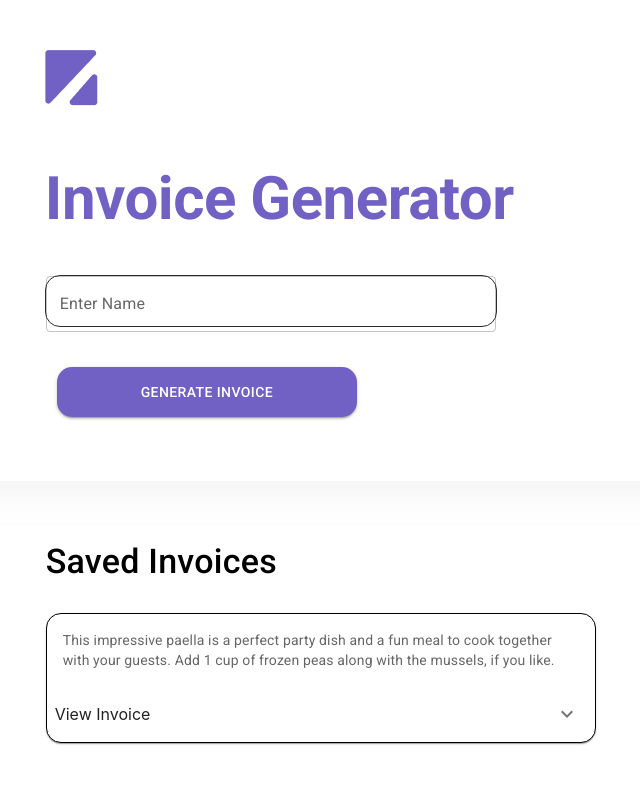
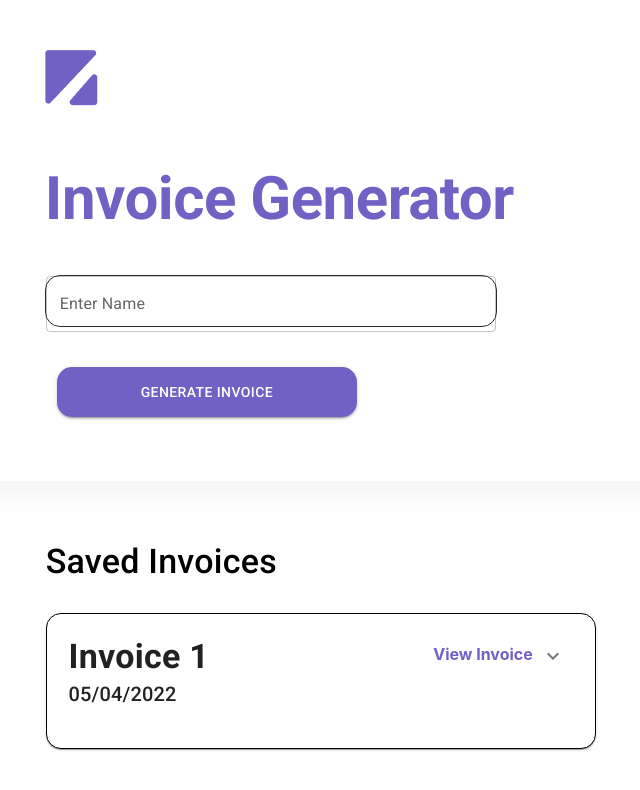
Before and after one commit to karanysingh/invoice-gen, a React (Create React App) app: page / in a window 1280 px wide. Shown: the top 790 px of the page, without its empty margins (61-701 px from the left). Built offline with nearby package versions, Linux system fonts and the light colour scheme.

Commit message:
Added routing
- Added a View
- Added routing
- Design changes

```diff
--- a/package.json
+++ b/package.json
@@ -14,6 +14,7 @@
     "@testing-library/user-event": "^13.5.0",
     "react": "^18.1.0",
     "react-dom": "^18.1.0",
+    "react-router-dom": "^6.3.0",
     "react-scripts": "5.0.1",
     "styled-components": "^5.3.5",
     "web-vitals": "^2.1.4"
--- a/src/App.js
+++ b/src/App.js
@@ -1,12 +1,18 @@
 import logo from './logo.svg';
 import './App.css';
 import LandingPage from './Views/LandingPage'
+import { BrowserRouter, Routes, Route } from "react-router-dom";
+import GenerateInvoice from './Views/GenerateInvoice';
 
 function App() {
   return (
-    <>
-    <LandingPage></LandingPage>
-    </>
+    <BrowserRouter>
+
+    <Routes>
+      <Route path="/" element={<LandingPage></LandingPage>} />
+      <Route path="/generate" element={<GenerateInvoice></GenerateInvoice>} />
+    </Routes>
+    </BrowserRouter>
   );
 }
 
--- a/src/Components/Invoice.jsx
+++ b/src/Components/Invoice.jsx
@@ -56,6 +56,12 @@ export default function Invoice(){
             <div style={{
                 padding:"3%",
             }}>
+                <div style={{
+                    padding:"0% 2% 4% 2%",
+                }}>
+            <Typography style={{fontWeight:700}} variant="h5">1. Transaction 1</Typography>
+            <Typography style={{padding:"0% 0% 0% 4%",fontWeight:500}} variant="h7">Paid on 05/04/2022</Typography>
+                </div>
             <CartItems></CartItems>
             </div>
         </div>
--- a/src/Components/PurchasesCard.jsx
+++ b/src/Components/PurchasesCard.jsx
@@ -40,19 +40,26 @@ export default function PurchasesCard() {
     return (
         <Card
             style={{
-        marginRight:90,
-        border:"1px solid black",
-        borderRadius:"15px"
+                marginRight: 90,
+                border: "1px solid black",
+                borderRadius: "15px",
             }}>
 
-      <CardContent>
-        <Typography variant="body2" color="text.secondary">
-          This impressive paella is a perfect party dish and a fun meal to cook
-          together with your guests. Add 1 cup of frozen peas along with the mussels,
-          if you like.
-        </Typography>
-      </CardContent>
-      <CardActions disableSpacing>
+            <CardContent style={{
+                padding: "4%",
+                display: "flex",
+                flexDirection: "row",
+                justifyContent: "space-between"
+            }}>
+                <div style={{
+                    display: "flex",
+                    flexDirection: "column",
+                    justifyContent: "space-between"
+                }}>
+                    <Typography style={{ fontWeight: 700 }} variant="h4">Invoice 1</Typography>
+                    <Typography style={{ fontWeight: 500 }} variant="h6">05/04/2022</Typography>
+                </div>
+                <div style={{ fontWeight: 700, color:"#7161C5" }}>
                     View Invoice
                     <ExpandMore
                         expand={expanded}
@@ -62,10 +69,20 @@ export default function PurchasesCard() {
                     >
                         <ExpandMoreIcon />
                     </ExpandMore>
+                </div>
+            </CardContent>
+            <CardActions style={{
+                display: "flex",
+                justifyContent: "space-between",
+                flexDirection: "column"
+            }}>
+
             </CardActions>
             <Collapse in={expanded} timeout="auto" unmountOnExit>
                 <CardContent>
+
                     <Invoice></Invoice>
+
                 </CardContent>
             </Collapse>
         </Card>
--- /dev/null
+++ b/src/Views/GenerateInvoice.jsx
@@ -0,0 +1,5 @@
+export default function GenerateInvoice(){
+    return(
+        <>GENERATE INVOICE</>
+    )
+}
--- a/src/Views/LandingPage.jsx
+++ b/src/Views/LandingPage.jsx
@@ -12,6 +12,7 @@ import ArtEle from "../Components/ArtEle"
 import TextField from '@mui/material/TextField';
 import { Typography } from '@mui/material';
 import { createTheme, ThemeProvider } from '@mui/material/styles';
+import { Link } from "react-router-dom";
 
 import Button from '@mui/material/Button';
 
@@ -24,6 +25,7 @@ const mainTheme = createTheme({
 });
 
 export default function LandingPage() {
+    const [name, setName] = React.useState("");
     return (
         <>
             <Grid
@@ -58,14 +60,16 @@ export default function LandingPage() {
                                 color: "#2B2B2B",
                                 border: "0.8px solid #2B2B2B"
                             }}
-                            id="outlined-basic" label="Enter Name" />
-                        <Button style={{
+                            id="outlined-basic" label="Enter Name"  onChange={(e)=>{
+                                name = e.target.value
+                            }} />
+                        <Button component={Link} style={{
                             marginLeft: 12,
                             height: "50px",
                             marginTop: 40,
                             width: 300,
                             borderRadius: "15px",
-                        }} variant="contained">Generate Invoice</Button>
+                        }} to="/generate" variant="contained">Generate Invoice</Button>
                     </ThemeProvider>
                 </Grid>
                 <Grid item xs={4}>
```
Also changed, not shown: 1 other file (tests, documents, lock files or other folders). Lines whose indentation alone changed are shown as unchanged.
